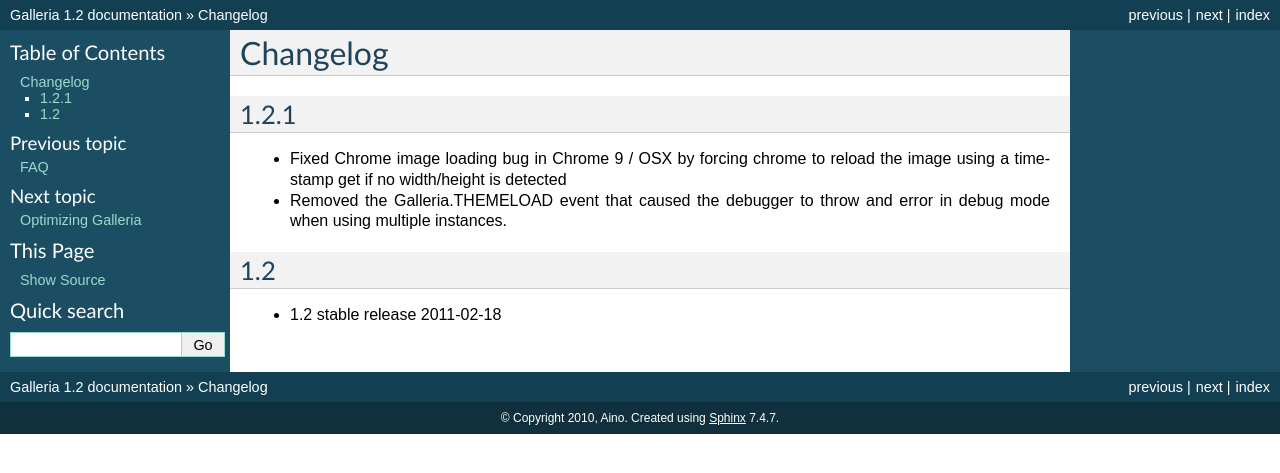
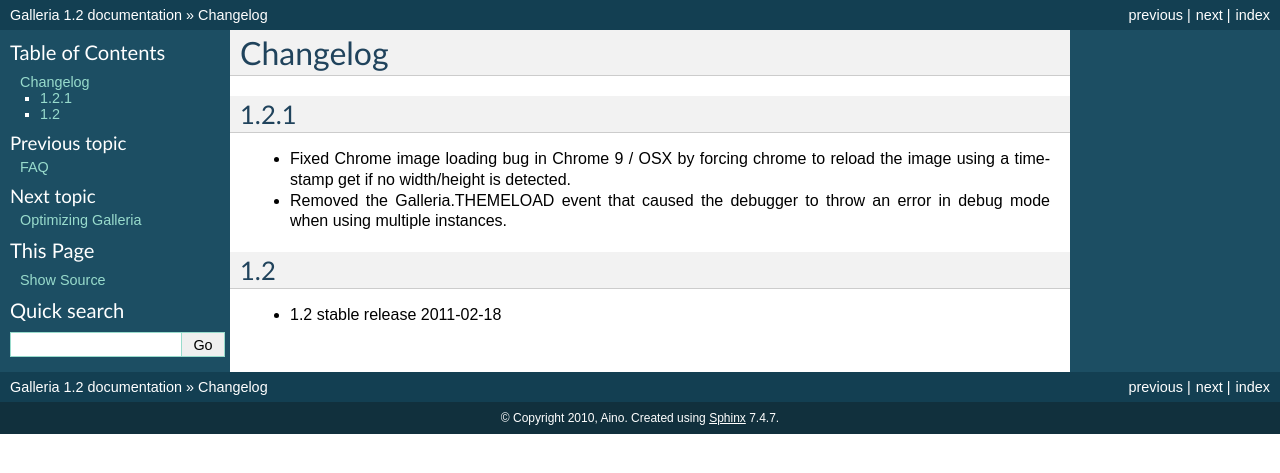
Before and after one commit to GalleriaJS/galleria, a Sphinx documentation site: the page built from docs/references/changelog.rst, in a window 1280 px wide. Shown: the top 473 px of the page. Built offline with Sphinx 7.4.7, drawn with Linux system fonts in a browser that asks for light colours.

Commit message:
tiny spellcheck

```diff
--- a/docs/references/changelog.rst
+++ b/docs/references/changelog.rst
@@ -5,8 +5,8 @@
 1.2.1
 -----
 
-* Fixed Chrome image loading bug in Chrome 9 / OSX by forcing chrome to reload the image using a timestamp get if no width/height is detected
-* Removed the Galleria.THEMELOAD event that caused the debugger to throw and error in debug mode when using multiple instances.
+* Fixed Chrome image loading bug in Chrome 9 / OSX by forcing chrome to reload the image using a timestamp get if no width/height is detected.
+* Removed the Galleria.THEMELOAD event that caused the debugger to throw an error in debug mode when using multiple instances.
 
 1.2
 ---
```
